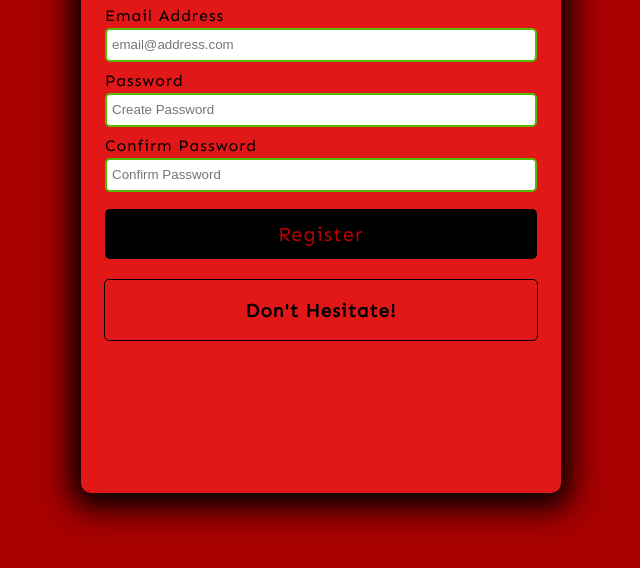
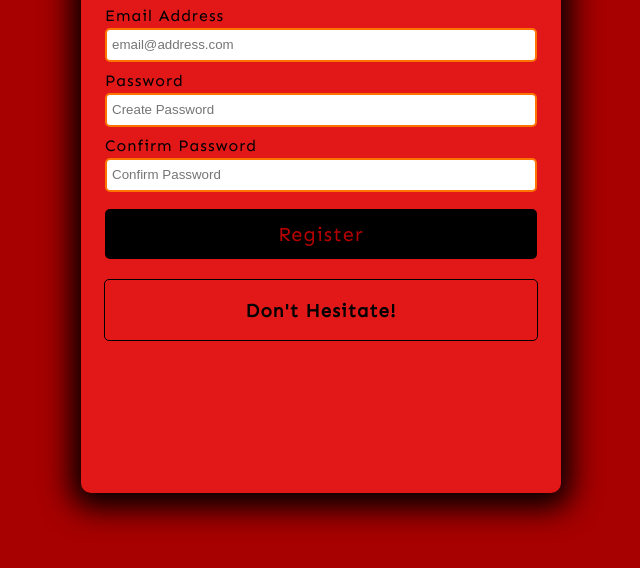
Before and after one commit to katzumi1234/Logare-Html-Css, a plain HTML site: page index.html in a window 1280 px wide. Shown: the part 222-790 px from the top of the page, without its empty margins (319-959 px from the left). Drawn offline with Linux system fonts and the light colour scheme.

Commit message:
Add files via upload

```diff
--- a/index.html
+++ b/index.html
@@ -16,22 +16,25 @@
            <!-- Full Name -->
            <div class="form-group">
                <label for="name">Full Name</label>
-               <input type="text" id="name" placeholder="Full Name">
+               <input type="text" id="name" placeholder="Full Name" name="name">
            </div>
            <!-- Email Address -->
            <div class="form-group">
             <label for="email">Email Address</label>
-            <input type="email" id="email" placeholder="email@address.com">
+            <input type="email" id="email" placeholder="email@address.com"
+                required name="email">
         </div>
         <!-- Passwords -->
         <div class="form-group">
             <label for="password1">Password</label>
-            <input type="password" id="password1" placeholder="Create Password">
+            <input type="password" id="password1" placeholder="Create Password"
+            required pattern="^(?=.*\d)(?=.*[a-z])(?=.*[A-Z])(?=.*[a-zA-Z]).{8,}$">
         </div>
         <!-- Confirm Passwords -->
         <div class="form-group">
             <label for="password2">Confirm Password</label>
-            <input type="password" id="password2" placeholder="Confirm Password">
+            <input type="password" id="password2" placeholder="Confirm Password" name="password"
+                required pattern="^(?=.*\d)(?=.*[a-z])(?=.*[A-Z])(?=.*[a-zA-Z]).{8,}$">
         </div>
         <button type="submit">Register</button>
         </form>
```
